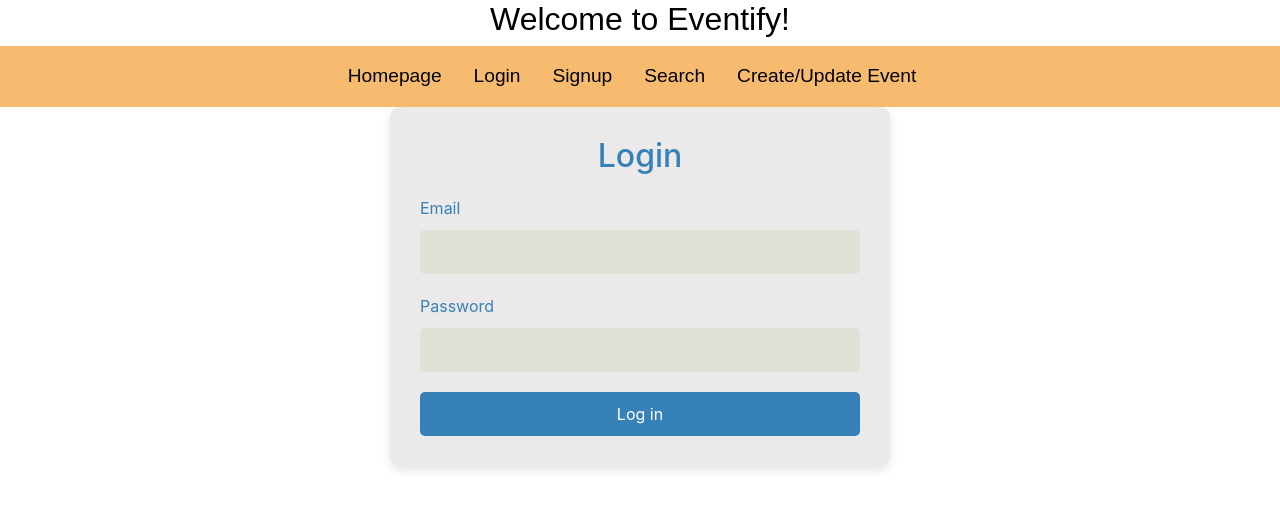
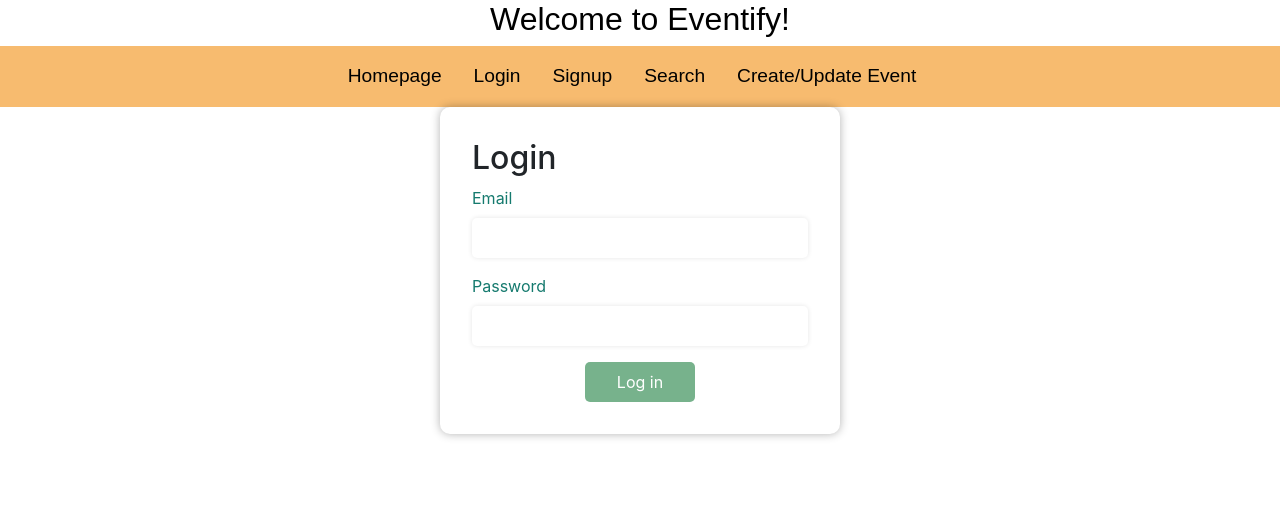
Before and after one commit to meghagupta08/brickhack, an Angular app in the folder eventify-demo/: page /login in a window 1280 px wide. Shown: the top 510 px of the page. Built offline with nearby package versions, Linux system fonts and the light colour scheme.

Commit message:
eventify demo

```diff
--- a/eventify-demo/src/app/login/login.component.css
+++ b/eventify-demo/src/app/login/login.component.css
@@ -1,92 +1,68 @@
-* {
-  box-sizing: border-box;
+/* Font family and default styles */
+body {
+  font-family: 'Open Sans', sans-serif;
+  color: #333;
+  background-color: #fff;
   margin: 0;
   padding: 0;
 }
 
-body {
-  background: #f3f8f2;
-  font-family: Arial, sans-serif;
+/* Container styles */
+.login-container {
+  max-width: 400px;
+  margin: 0 auto;
+  padding: 2rem;
+  background-color: #fff;
+  box-shadow: 0 0 10px rgba(0, 0, 0, 0.3);
+  border-radius: 10px;
+  overflow: hidden;
 }
 
-.login-container {
-  max-width: 500px;
-  margin: 0 auto;
-  background: #ebe9e9;
-  padding: 30px;
-  border-radius: 10px;
-  box-shadow: 0 5px 10px rgba(0, 0, 0, 0.1);
-  position: relative;
-  overflow: hidden;
-  animation: fadeIn 1s ease-in-out;
-}
-
-.login-container h2 {
-  text-align: center;
-  margin-bottom: 20px;
-  color: #3581b8;
+/* Form styles */
+form {
+  display: flex;
+  flex-direction: column;
+  align-items: center;
 }
 
 .form-group {
-  margin-bottom: 20px;
+  margin-bottom: 1rem;
+  width: 100%;
 }
 
 label {
   display: block;
-  margin-bottom: 10px;
-  color: #3581b8;
+  margin-bottom: 0.5rem;
+  color: #157A6E;
 }
 
 input[type="email"],
 input[type="password"] {
   width: 100%;
-  padding: 10px;
+  padding: 0.5rem;
+  border: none;
   border-radius: 5px;
-  border: none;
-  background: #dee2d6;
-  font-size: 16px;
-  color: #333;
+  box-shadow: 0 0 5px rgba(0, 0, 0, 0.1);
 }
 
-input[type="email"]:focus,
-input[type="password"]:focus {
-  outline: none;
-  background: #fcb07e;
-}
-
-button.btn {
-  display: block;
-  width: 100%;
-  background: #3581b8;
-  color: #fff;
+button[type="submit"] {
+  padding: 0.5rem 2rem;
+  background-color: #77B28C;
   border: none;
   border-radius: 5px;
-  padding: 10px;
-  font-size: 16px;
+  color: #fff;
+  font-size: 1rem;
   cursor: pointer;
   transition: all 0.3s ease-in-out;
 }
 
-button.btn:hover {
-  background: #fcb07e;
-  transform: translateY(-2px);
+button[type="submit"]:hover {
+  background-color: #499F68;
 }
 
-@keyframes fadeIn {
-  from {
-    opacity: 0;
-    transform: translateY(-50px);
-  }
-  to {
-    opacity: 1;
-    transform: translateY(0);
+/* Media queries */
+@media screen and (max-width: 600px) {
+  .login-container {
+    margin: 2rem;
   }
 }
-
-/* Responsive styles */
-
-@media only screen and (max-width: 600px) {
-  .login-container {
-    padding: 20px;
-  }
-}
```
Also changed, not shown: 1 other file (tests, documents, lock files or other folders).
